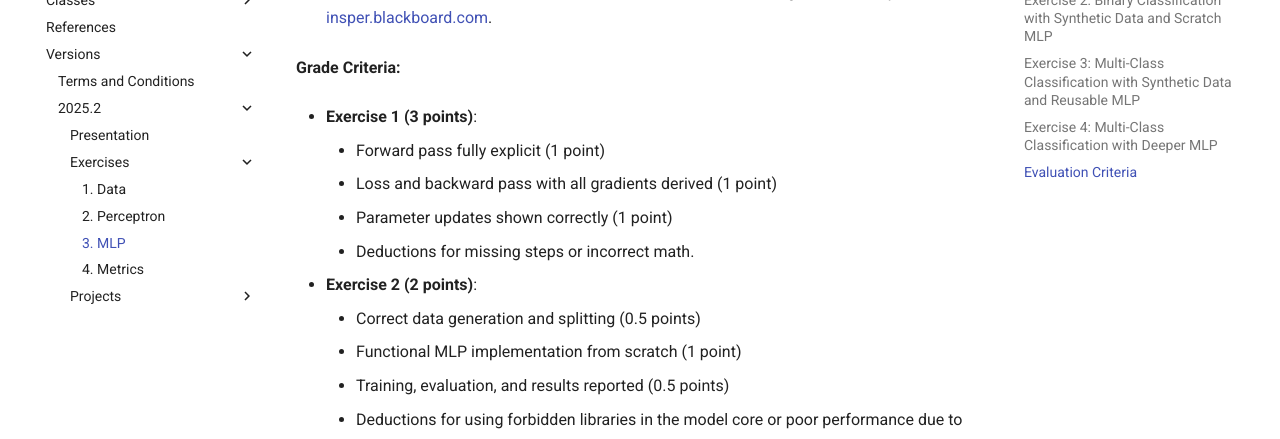
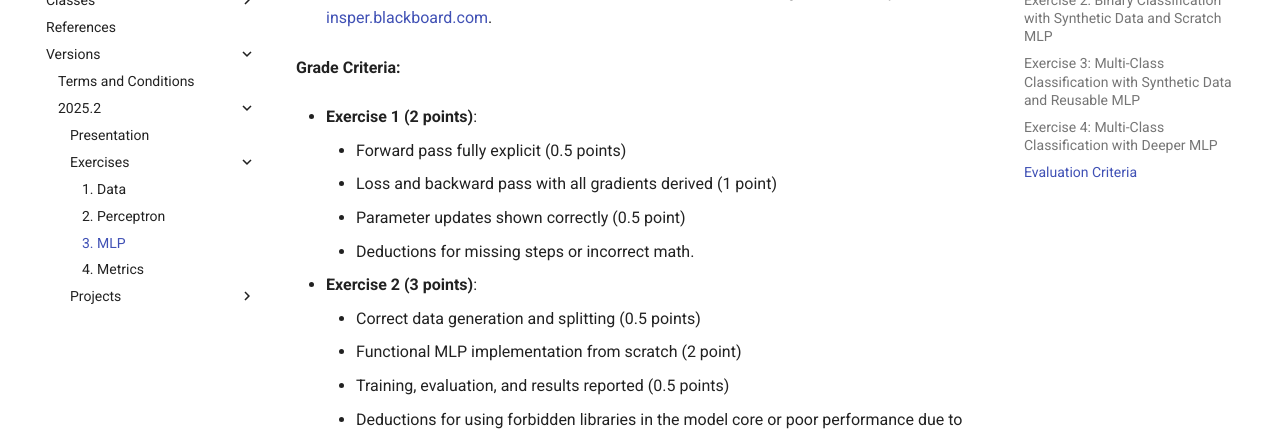
Before and after one commit to Insper/ann-dl, an MkDocs documentation site: the page built from docs/versions/2025.2/exercises/mlp/main.md, in a window 1280 px wide and 900 px high, scrolled down 4396 px. Shown: the part 153-592 px from the top of the window. Built offline with MkDocs 1.6.1 and Material for MkDocs 9.7.7, drawn with Linux system fonts in a browser that asks for light colours; emoji names are drawn with the system emoji font; comment, search, counter and statistics services are not loaded.

Commit message:
mlp exercise

```diff
--- a/docs/versions/2025.2/exercises/mlp/main.md
+++ b/docs/versions/2025.2/exercises/mlp/main.md
@@ -158,15 +158,15 @@ The deliverable for this activity consists of a **report** that includes:
 
 **Grade Criteria:**
 
-- **Exercise 1 (3 points)**:
-    - Forward pass fully explicit (1 point)
+- **Exercise 1 (2 points)**:
+    - Forward pass fully explicit (0.5 points)
     - Loss and backward pass with all gradients derived (1 point)
-    - Parameter updates shown correctly (1 point)
+    - Parameter updates shown correctly (0.5 point)
     - Deductions for missing steps or incorrect math.
 
-- **Exercise 2 (2 points)**:
+- **Exercise 2 (3 points)**:
     - Correct data generation and splitting (0.5 points)
-    - Functional MLP implementation from scratch (1 point)
+    - Functional MLP implementation from scratch (2 point)
     - Training, evaluation, and results reported (0.5 points)
     - Deductions for using forbidden libraries in the model core or poor performance due to errors.
 
```
